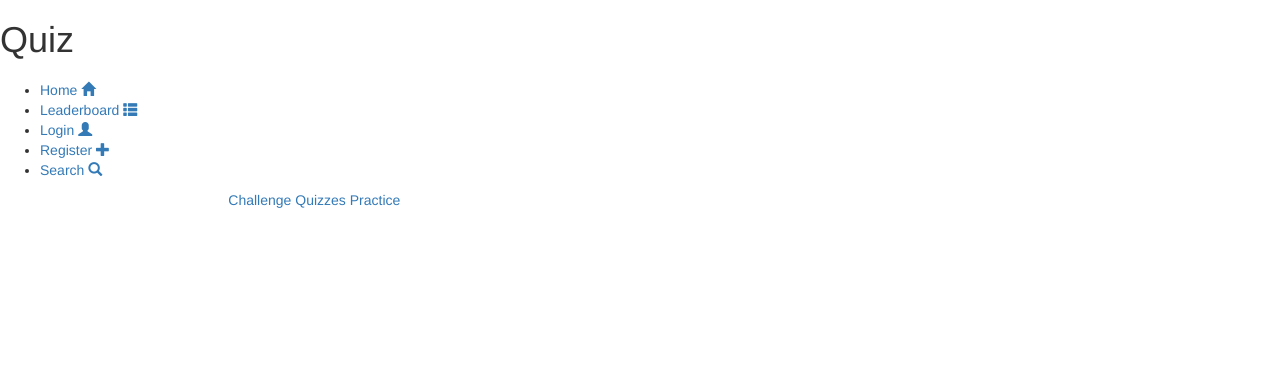
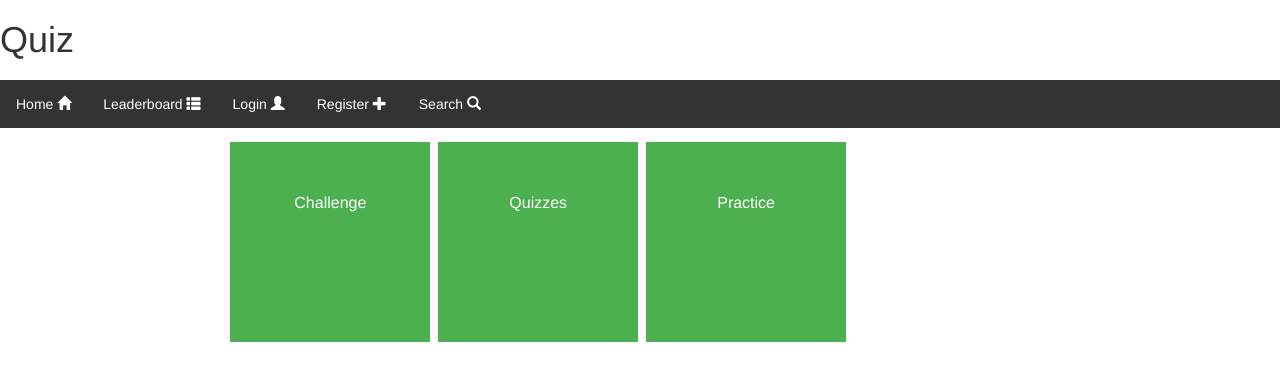
Before and after one commit to sharanyakamath/quiz-website, a plain HTML site: page index.html in a window 1280 px wide. Drawn offline with nearby package versions, Linux system fonts and the light colour scheme.

Commit message:
Update index.html

```diff
--- a/index.html
+++ b/index.html
@@ -1,7 +1,7 @@
 <!doctype=html>
 <html lang='en'>
 <head>
-  <link rel="stylesheet" type="text/css" href="namshera.css">
+  <link rel="stylesheet" type="text/css" href="main.css">
   <title>puzzle</title>
   <meta charset="utf-8">
   <meta name="viewport" content="width=device-width, initial-scale=1">
```
